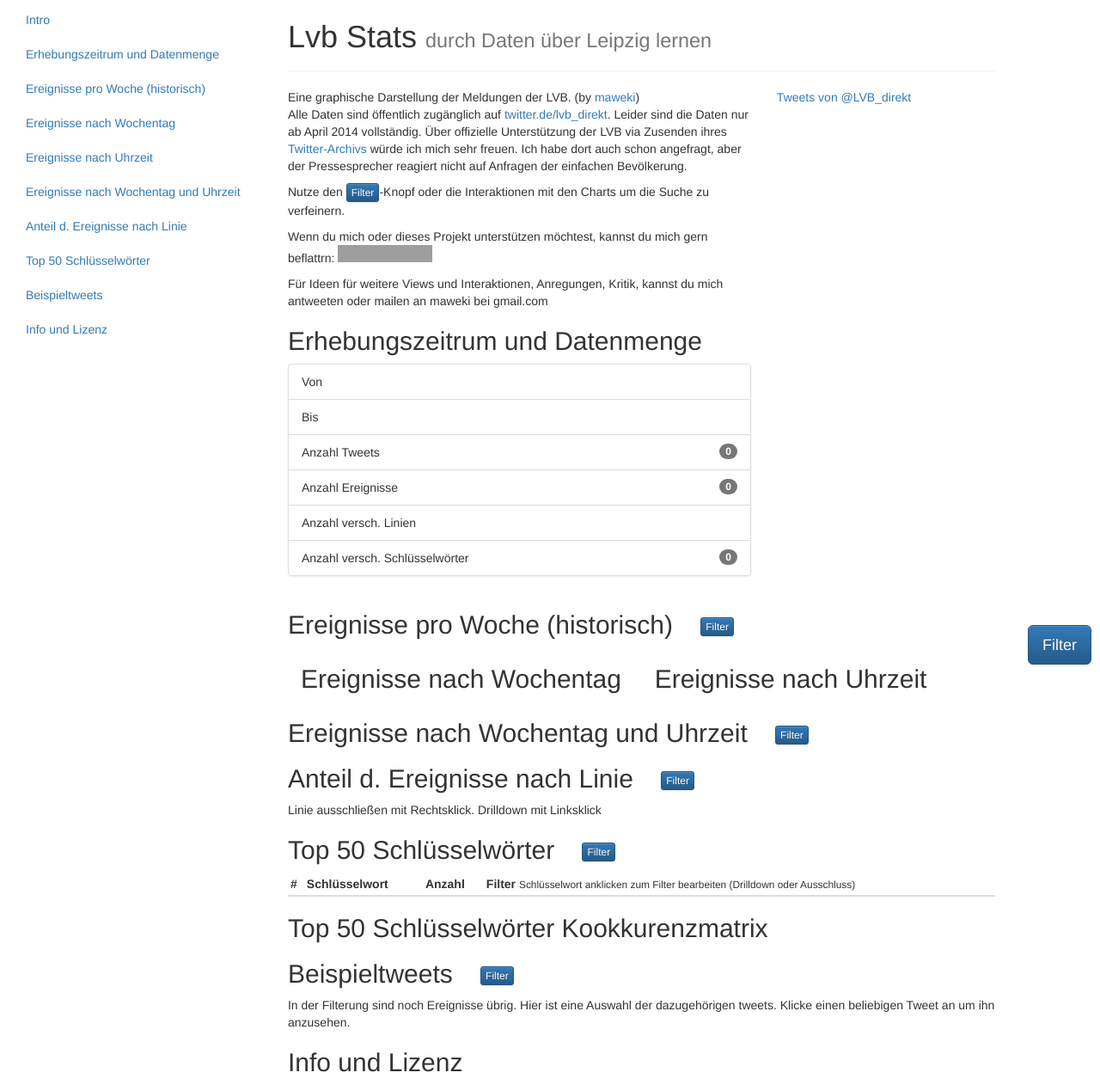
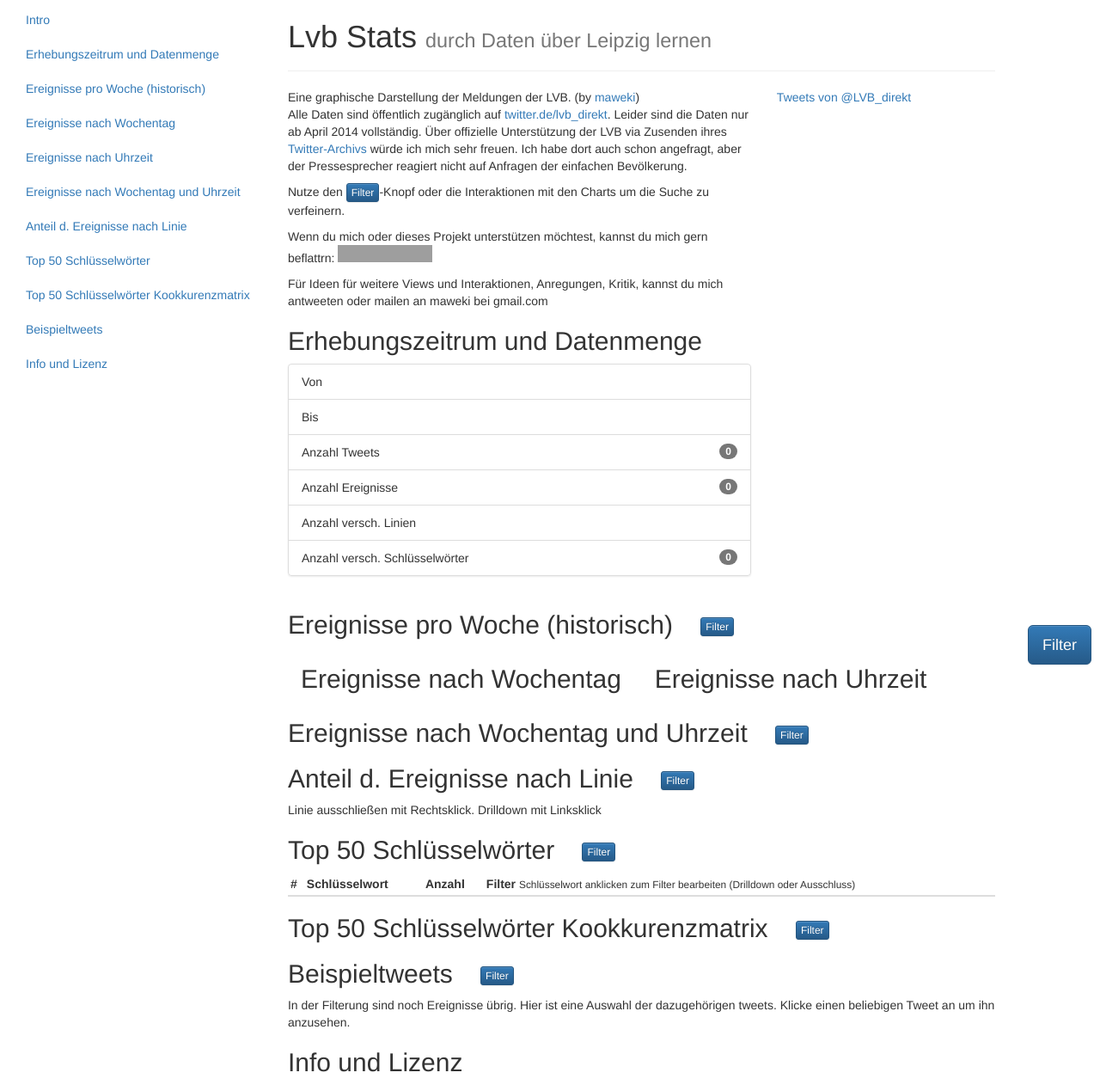
Before and after one commit to maweki/lvbstats, a plain HTML site: page webpage/index.html in a window 1280 px wide. Shown: the part 17-1286 px from the top of the page at 86% size. Drawn offline with nearby package versions, Linux system fonts and the light colour scheme; no server answers; grey boxes are pictures that could not be loaded.

Commit message:
CookMatrix in Navigation

```diff
--- a/webpage/index.html
+++ b/webpage/index.html
@@ -99,6 +99,7 @@
             <li><a href="#eventsHeatmap">Ereignisse nach Wochentag und Uhrzeit</a></li>
             <li><a href="#eventsbyline">Anteil d. Ereignisse nach Linie</a></li>
             <li><a href="#top50keywords">Top 50 Schlüsselwörter</a></li>
+            <li><a href="#top50keywordcooc">Top 50 Schlüsselwörter Kookkurenzmatrix</a></li>
             <li><a href="#sampletweets">Beispieltweets</a></li>
             <li><a href="#licence">Info und Lizenz</a></li>
           </ul>
@@ -197,7 +198,7 @@
             </tbody>
           </table>
 
-          <h2>Top 50 Schlüsselwörter Kookkurenzmatrix</h2>
+          <h2 id="top50keywordcooc">Top 50 Schlüsselwörter Kookkurenzmatrix <button class="minifilter"></button></h2>
           <div id="keywordcooccurence"></div>
 
           <h2 id="sampletweets">Beispieltweets <button class="minifilter"></button></h2>
```
